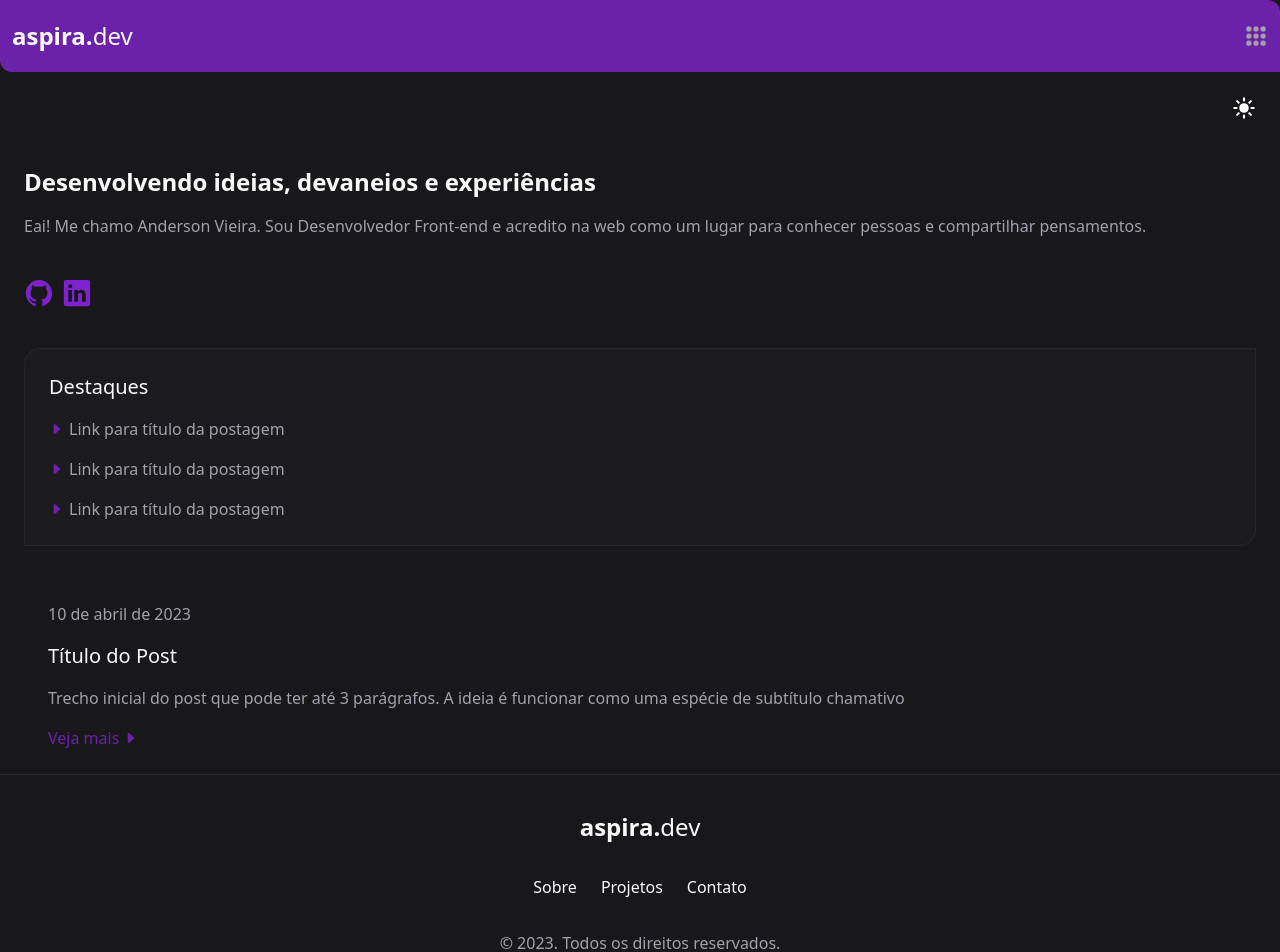
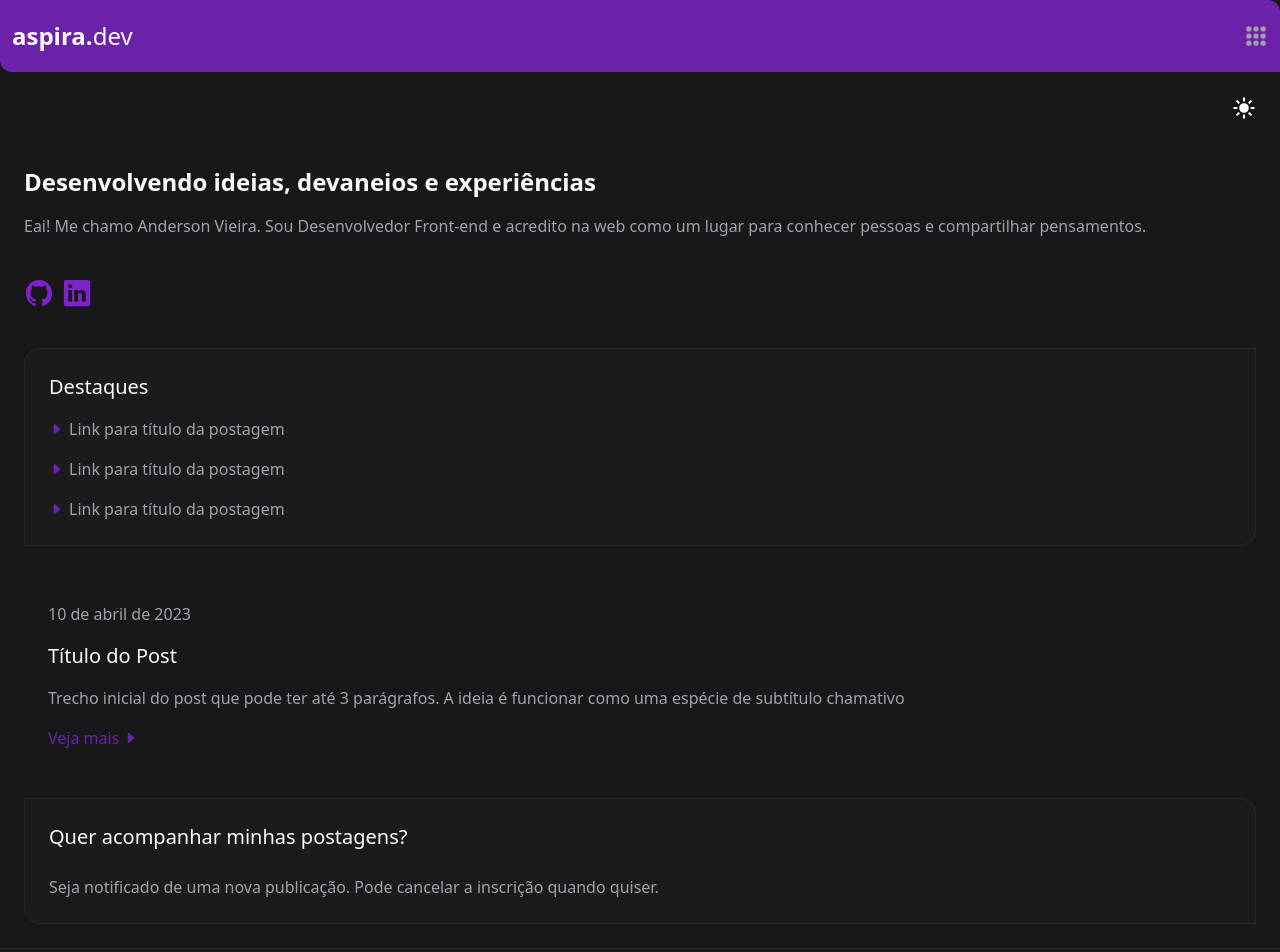
Before and after one commit to vieira-a/blog, a React (Vite) app: page / in a window 1280 px wide. Shown: the top 952 px of the page. Built offline with nearby package versions, Linux system fonts and the light colour scheme.

Commit message:
feat: add newsletter component

```diff
--- a/src/App.tsx
+++ b/src/App.tsx
@@ -6,6 +6,7 @@ import Post from "./components/Post";
 import { useState } from "react";
 import Footer from "./components/Footer";
 import PostFeatured from "./components/Post/PostFeatured";
+import Newsletter from "./components/Newsletter";
 
 function App() {
   const [darkMode, setDarkMode] = useState<boolean>(true);
@@ -48,6 +49,7 @@ function App() {
         <Hero />
         <PostFeatured featuredPosts={FeaturedPosts} />
         <Post />
+        <Newsletter />
         <Footer />
       </main>
     </section>
--- /dev/null
+++ b/src/components/Newsletter/index.tsx
@@ -0,0 +1,11 @@
+export default function Newsletter() {
+  return (
+    <section className="flex flex-col gap-6 m-6 p-6 bg-zinc-800/25 rounded-tr-2xl rounded-bl-2xl border border-zinc-800">
+      <h2>Quer acompanhar minhas postagens?</h2>
+      <p>
+        Seja notificado de uma nova publicação. Pode cancelar a inscrição quando
+        quiser.
+      </p>
+    </section>
+  );
+}
```
